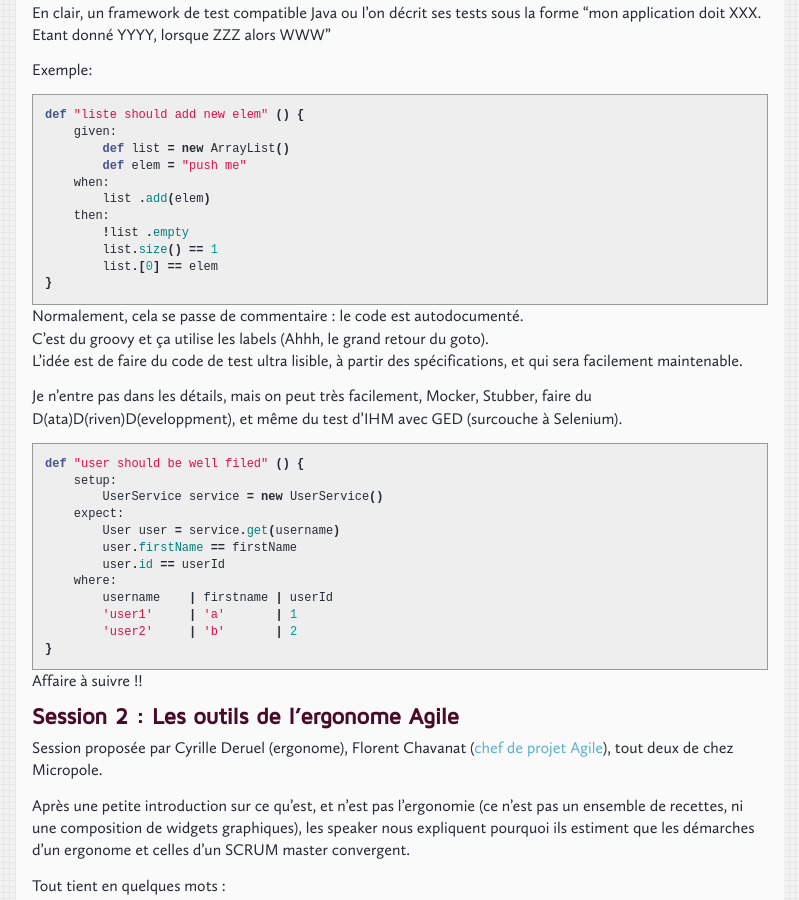
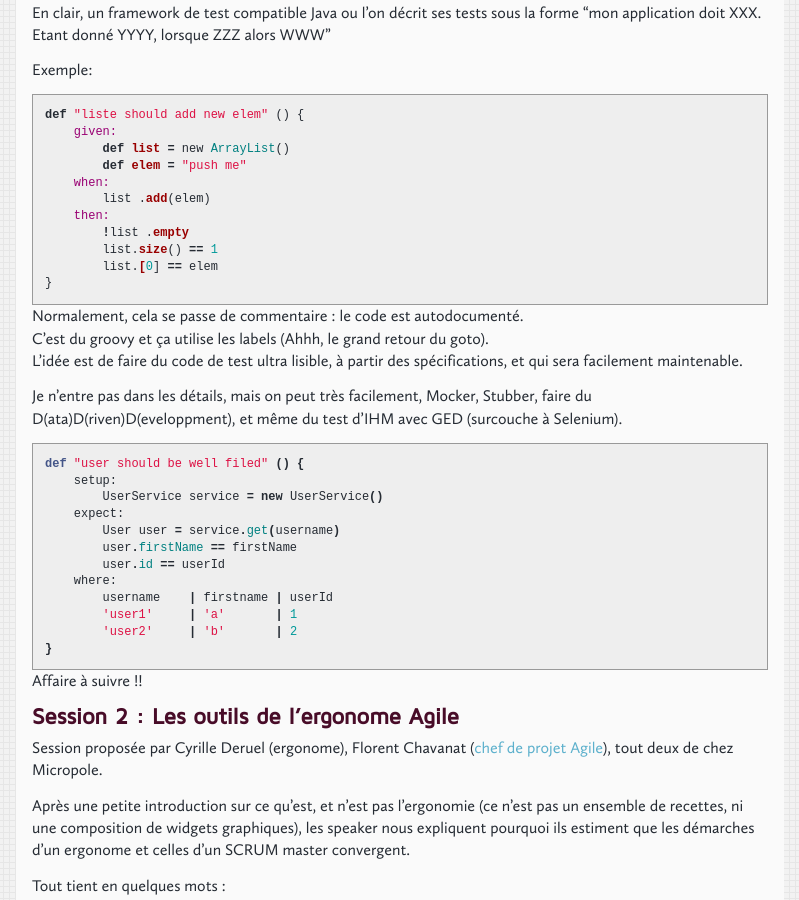
Before and after one commit to pullrequest/pullrequest.github.com, a Jekyll site: the page built from _posts/2011-04-19-mix-it-un-depart-sur-les-chapeaux-de-roues.markdown, in a window 1280 px wide and 900 px high, scrolled down 895 px. Shown: the whole window, without its empty margins (134-933 px from the left). Built offline with Jekyll 4.4.1, drawn with Linux system fonts in a browser that asks for light colours; nearby versions of some CDN libraries; comment, search, counter and statistics services are not loaded.

Commit message:
Groovy syntax highlighting with pygment's RubyLexer.

```diff
--- a/_posts/2011-04-19-mix-it-un-depart-sur-les-chapeaux-de-roues.markdown
+++ b/_posts/2011-04-19-mix-it-un-depart-sur-les-chapeaux-de-roues.markdown
@@ -22,7 +22,6 @@
 
 Autant leur dire tout de suite un grand bravo : l'organisation a été très pro et sans aucuns accrocs. Fluide, facile, locaux nickels, conditions excellentes pour les speaches.
 
-
 ## Keynote : vous reprendrez bien un verre de Mart-i-gnole ?
 
 Nicolas Martignole, alias "[Le touilleur express][2]", nous a fait un condensé fort intéressant sur le "Industrialized software craftmanship" : en gros, nous sommes tous des développeurs, professionnels, outillés, responsables, autonomes. Alors revendiquons-le, et conduisons-nous comme tel.
@@ -40,7 +39,7 @@
 
 Exemple:
 
-{% highlight groovy %}
+{% highlight ruby %}
 def "liste should add new elem" () {
     given:
         def list = new ArrayList()
--- a/_posts/2011-04-19-web-socket-are-you-plugged.markdown
+++ b/_posts/2011-04-19-web-socket-are-you-plugged.markdown
@@ -1,7 +1,7 @@
 ---
 layout: post
 title: Web Socket - Are you plugged ?
-author: sdeleuze
+author: feugy
 tags: [java, javascript, mythicforge, graniteds, jetty, JMS, STOMP, websocket]
 ---
 
```
